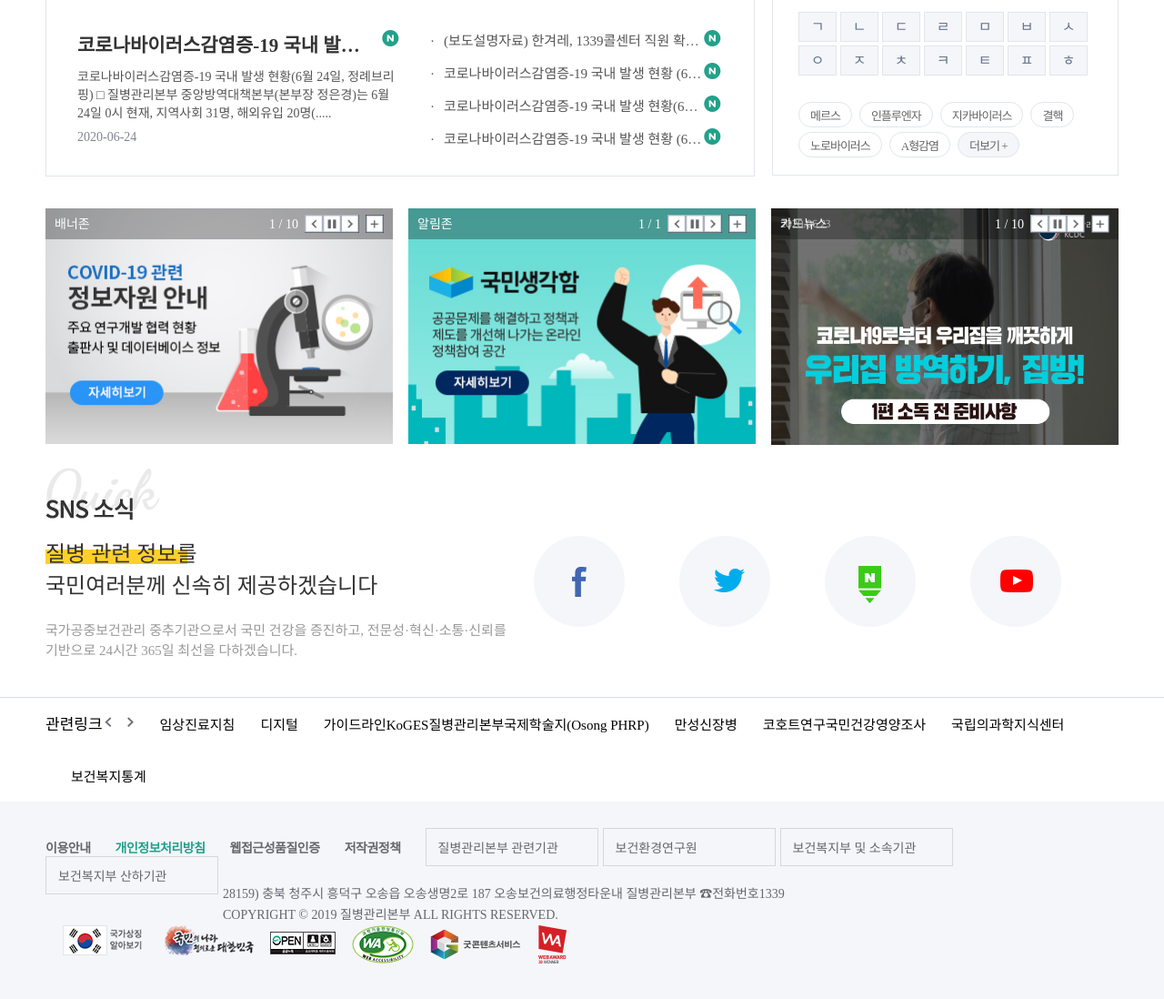
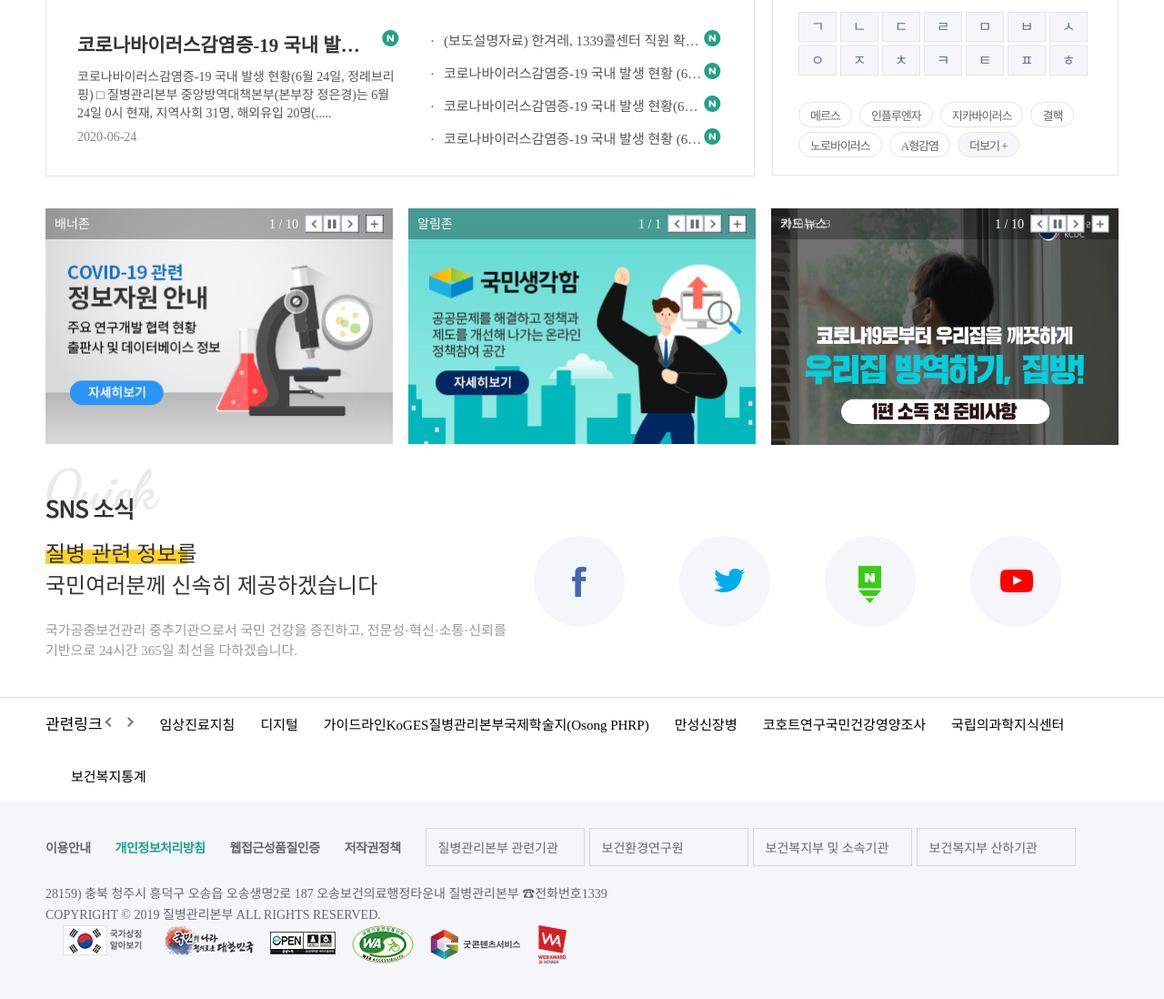
Before and after one commit to jungukLee/jungukLee.github.io, a plain HTML site: page index.html in a window 1280 px wide. Shown: the part 913-2011 px from the top of the page at 91% size. Drawn offline with Linux system fonts and the light colour scheme; a web font is replaced by a local one.

Commit message:
Update common.css

```diff
--- a/css/common.css
+++ b/css/common.css
@@ -232,7 +232,7 @@ footer{
       color:#64676c;
       padding: 10px 13px;
       margin-right: 5px;
-      width: 190px;
+      width: 175px;
       border: 1px solid #d3d8dd;
       margin-top: -11px;
 }
```
